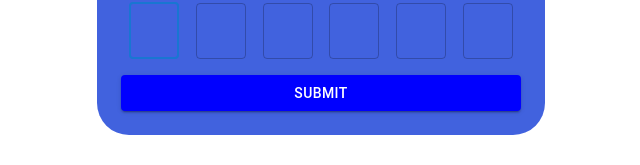
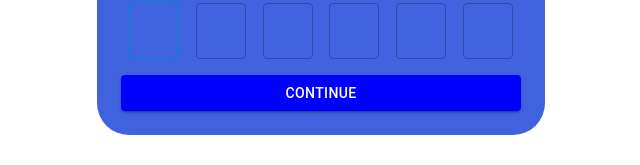
Before and after one commit to Ridham1195/PractNitWork, a React (Create React App) app: page / in a window 1280 px wide. Shown: the part 423-588 px from the top of the page, without its empty margins (319-959 px from the left). Built offline with nearby package versions, Linux system fonts and the light colour scheme.

Commit message:
4th commit

```diff
--- a/src/Components/ForgotPassword/ForgotPassword.jsx
+++ b/src/Components/ForgotPassword/ForgotPassword.jsx
@@ -97,7 +97,7 @@ export default function ForgotPassword() {
           fullWidth
           sx={{ mt: 2, backgroundColor: 'blue' }}
         >
-          Submit
+          Continue
         </Button>
       </Box>
     </Box>
```
